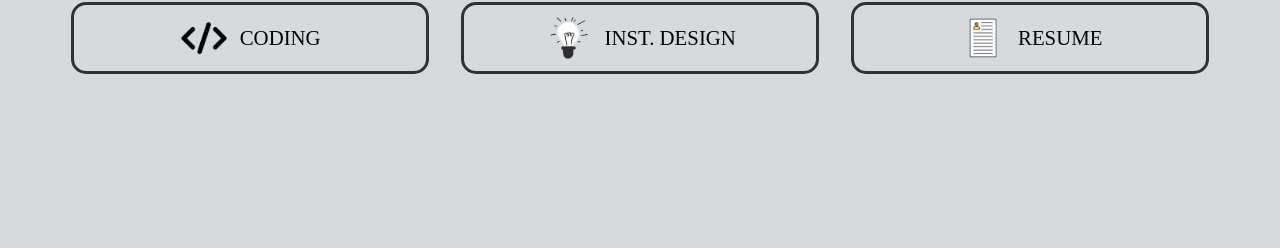
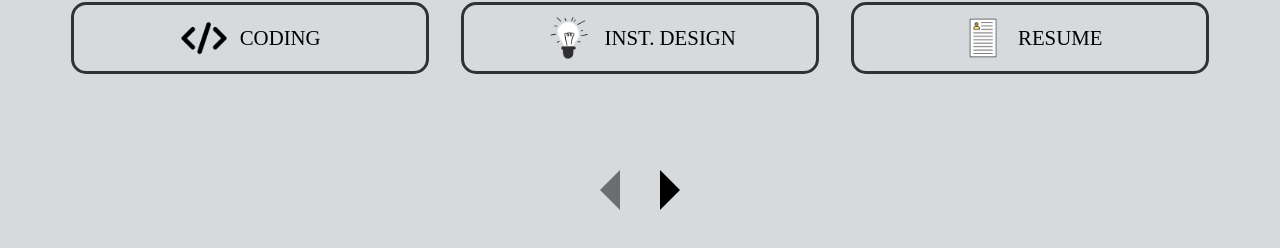
Before and after one commit to Lopez-CL/my-portfolios, a React (Create React App) app: page /my-portfolios/1 in a window 1280 px wide. Shown: the part 939-1187 px from the top of the page. Before the commit the page ends 1045 px from the top, so only its background shows below. Built offline with nearby package versions, Linux system fonts and the light colour scheme; the HTML template or start-up script is replaced by a standard one; a web font is replaced by a local one.

Commit message:
changing basename and reconfiguring props for carousel.jsx

```diff
--- a/src/App.js
+++ b/src/App.js
@@ -11,7 +11,7 @@ function App() {
   const [footerDown, setFooterDown] = useState(false)
   return (
     <div className='app-container' >
-      <BrowserRouter>
+      <BrowserRouter basename="/my-portfolios">
         <Navbar/>
         {/* I want home content of home component to show throughout SPA */}
           <Home footer = {footerDown} setFooterDown = {setFooterDown}/>
--- a/src/components/Carousel.jsx
+++ b/src/components/Carousel.jsx
@@ -28,7 +28,7 @@ const Carousel = (props) => {
         setAnimate(true);
         const timer = setTimeout(() =>{
         setAnimate(false);
-        }, 200);
+        }, 1000);
         return () => clearTimeout(timer)
     }, [idx])
     const shiftCarouselRight = e => {
@@ -45,8 +45,8 @@ const Carousel = (props) => {
             <a id="skip-link" href="#projects" onClick={handleClick}>Skip Carousel</a>
             <div  className="carousel-container" aria-description="Carousel of icons that represent programming languages and frameworks that I have practical knowledge in.">
                 <div className="carousel-wrapper">
-                    {skills[idx].map((item) => (
-                        <img className={`lang-icon ${animate?'active-icon':''}`} title={item.title} alt={`${item.title} icon`} src={item.src} />
+                    {skills[idx] && skills[idx].map((item, index) => (
+                        <img key={index} className={`lang-icon ${animate?'active-icon':''}`} title={item.title} alt={`${item.title} icon`} src={item.src} />
                     ))}
                 </div>
                 <div className="carousel-handler">
--- a/src/views/Portfolio.jsx
+++ b/src/views/Portfolio.jsx
@@ -10,21 +10,17 @@ const Portfolio = () =>{
     let projs = [];
     const {str} = useParams();
     if(str === 'coding'){
-        skills = langIcons.map((skillList) =>(
-            skillList
-        ))
+        skills = langIcons
         projs = codeProjs
     }
     else if((str === 'inst-design')){
-        skills = edtechIcons.map((edTechSkills) =>(
-            edTechSkills
-        ))
+        skills = edtechIcons
         projs = modules
     }
     return (
         <div>
-                <Carousel skills = {skills} />
-                <Projects projects = {projs}/>
+                <Carousel skills = {skills || []} />
+                <Projects projects = {projs || []}/>
         </div>
     )
 }
```
